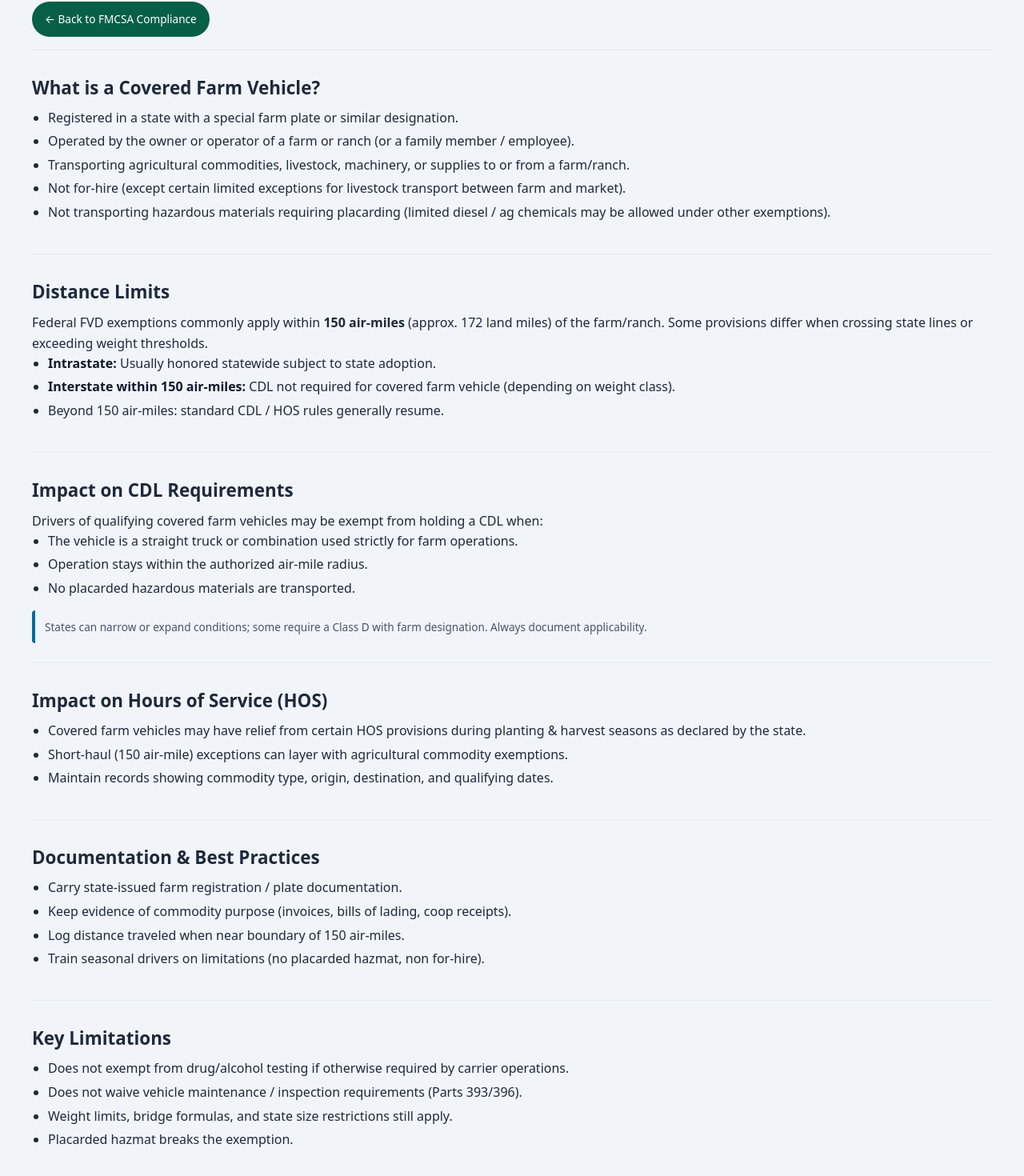
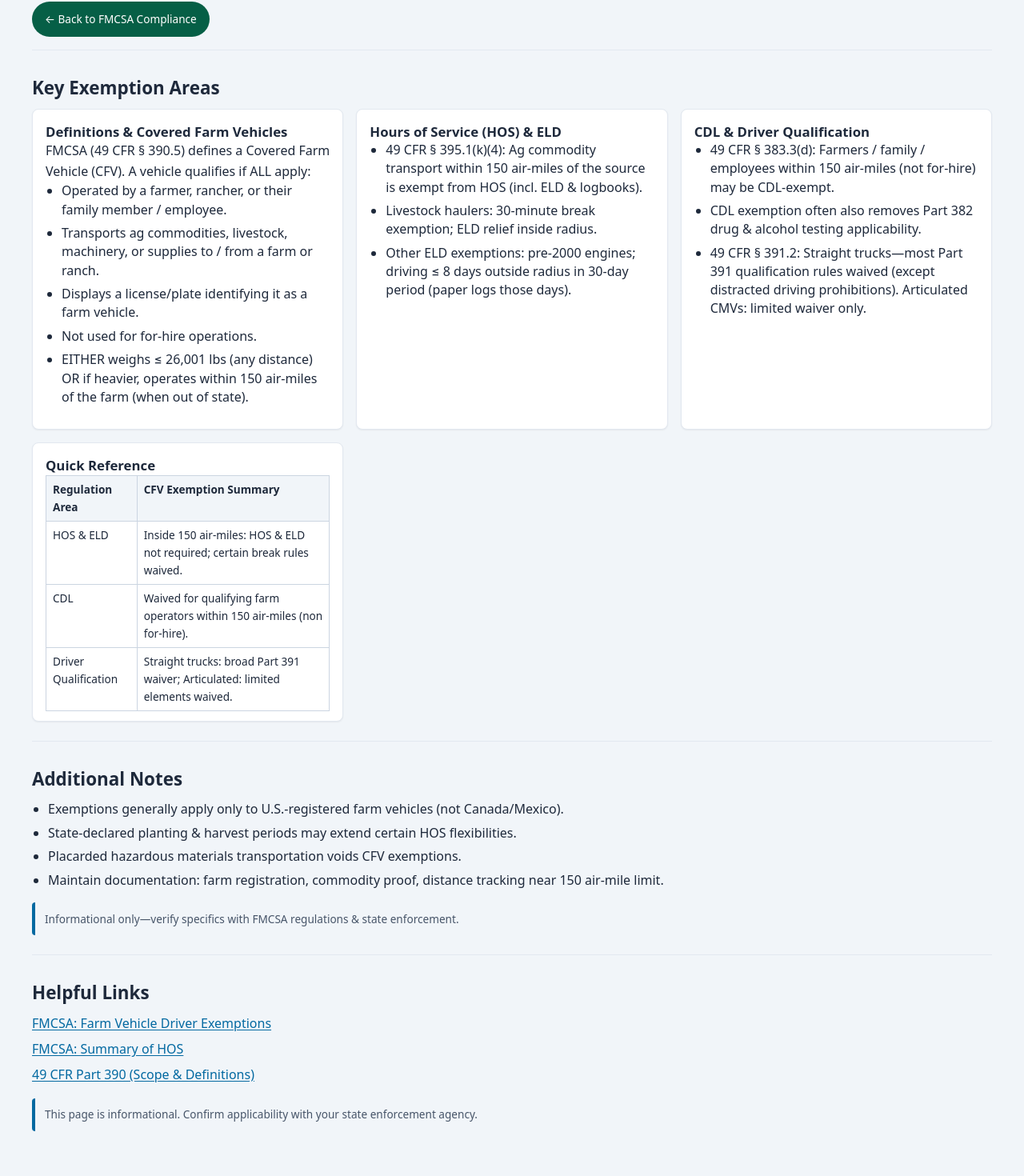
Before and after one commit to Cocodog2014/fixdq-Prod, a React (Vite) app: page /farm-vehicle-driver-exemptions in a window 1280 px wide. Shown: the part 414-1884 px from the top of the page at 80% size. Built offline with nearby package versions, Linux system fonts and the light colour scheme; no server answers.

Commit message:
farm exempt grid

```diff
--- a/src/pages/FMCSACompliance/FarmVehicleDriverExemptions/FarmVehicleDriverExemptions.css
+++ b/src/pages/FMCSACompliance/FarmVehicleDriverExemptions/FarmVehicleDriverExemptions.css
@@ -15,3 +15,9 @@
 .fvdx-links a:focus, .fvdx-links a:hover { color:#0c4a6e; }
 
 .fvdx-section .note { font-size:.85rem; color:#475569; background:#f1f5f9; padding:.6rem .75rem; border-left:4px solid #0369a1; border-radius:4px; }
+.fvdx-grid { display:grid; gap:1rem; grid-template-columns:repeat(auto-fit,minmax(300px,1fr)); margin-top:.75rem; }
+.fvdx-card { background:#fff; border:1px solid #e2e8f0; border-radius:8px; padding:1rem 1rem .75rem; box-shadow:0 1px 2px rgba(0,0,0,.06); }
+.fvdx-card h3 { margin-top:0; font-size:1.05rem; }
+.fvdx-table { width:100%; border-collapse:collapse; font-size:.85rem; }
+.fvdx-table th, .fvdx-table td { border:1px solid #cbd5e1; padding:.4rem .5rem; vertical-align:top; }
+.fvdx-table th { background:#f1f5f9; text-align:left; font-weight:600; }
--- a/src/pages/FMCSACompliance/FarmVehicleDriverExemptions/FarmVehicleDriverExemptions.jsx
+++ b/src/pages/FMCSACompliance/FarmVehicleDriverExemptions/FarmVehicleDriverExemptions.jsx
@@ -16,65 +16,61 @@ export default function FarmVehicleDriverExemptions() {
         </div>
       </section>
 
-      <section className="container fvdx-section" aria-labelledby="definition">
-        <h2 id="definition">What is a Covered Farm Vehicle?</h2>
-        <ul className="fvdx-bullets">
-          <li>Registered in a state with a special farm plate or similar designation.</li>
-          <li>Operated by the owner or operator of a farm or ranch (or a family member / employee).</li>
-          <li>Transporting agricultural commodities, livestock, machinery, or supplies to or from a farm/ranch.</li>
-          <li>Not for-hire (except certain limited exceptions for livestock transport between farm and market).</li>
-          <li>Not transporting hazardous materials requiring placarding (limited diesel / ag chemicals may be allowed under other exemptions).</li>
-        </ul>
+      <section className="container fvdx-section" aria-labelledby="grid-title">
+        <h2 id="grid-title">Key Exemption Areas</h2>
+        <div className="fvdx-grid">
+          <div className="fvdx-card" aria-labelledby="def-cfv">
+            <h3 id="def-cfv">Definitions & Covered Farm Vehicles</h3>
+            <p>FMCSA (49 CFR § 390.5) defines a Covered Farm Vehicle (CFV). A vehicle qualifies if ALL apply:</p>
+            <ul className="fvdx-bullets">
+              <li>Operated by a farmer, rancher, or their family member / employee.</li>
+              <li>Transports ag commodities, livestock, machinery, or supplies to / from a farm or ranch.</li>
+              <li>Displays a license/plate identifying it as a farm vehicle.</li>
+              <li>Not used for for‑hire operations.</li>
+              <li>EITHER weighs ≤ 26,001 lbs (any distance) OR if heavier, operates within 150 air‑miles of the farm (when out of state).</li>
+            </ul>
+          </div>
+          <div className="fvdx-card" aria-labelledby="hos-eld">
+            <h3 id="hos-eld">Hours of Service (HOS) & ELD</h3>
+            <ul className="fvdx-bullets">
+              <li>49 CFR § 395.1(k)(4): Ag commodity transport within 150 air‑miles of the source is exempt from HOS (incl. ELD & logbooks).</li>
+              <li>Livestock haulers: 30‑minute break exemption; ELD relief inside radius.</li>
+              <li>Other ELD exemptions: pre‑2000 engines; driving ≤ 8 days outside radius in 30‑day period (paper logs those days).</li>
+            </ul>
+          </div>
+          <div className="fvdx-card" aria-labelledby="cdl-qual">
+            <h3 id="cdl-qual">CDL & Driver Qualification</h3>
+            <ul className="fvdx-bullets">
+              <li>49 CFR § 383.3(d): Farmers / family / employees within 150 air‑miles (not for‑hire) may be CDL‑exempt.</li>
+              <li>CDL exemption often also removes Part 382 drug & alcohol testing applicability.</li>
+              <li>49 CFR § 391.2: Straight trucks—most Part 391 qualification rules waived (except distracted driving prohibitions). Articulated CMVs: limited waiver only.</li>
+            </ul>
+          </div>
+            <div className="fvdx-card" aria-labelledby="quick-ref">
+              <h3 id="quick-ref">Quick Reference</h3>
+              <table className="fvdx-table" aria-label="Quick Reference Table">
+                <thead>
+                  <tr><th>Regulation Area</th><th>CFV Exemption Summary</th></tr>
+                </thead>
+                <tbody>
+                  <tr><td>HOS & ELD</td><td>Inside 150 air‑miles: HOS & ELD not required; certain break rules waived.</td></tr>
+                  <tr><td>CDL</td><td>Waived for qualifying farm operators within 150 air‑miles (non for‑hire).</td></tr>
+                  <tr><td>Driver Qualification</td><td>Straight trucks: broad Part 391 waiver; Articulated: limited elements waived.</td></tr>
+                </tbody>
+              </table>
+            </div>
+        </div>
       </section>
 
-      <section className="container fvdx-section" aria-labelledby="distance-limits">
-        <h2 id="distance-limits">Distance Limits</h2>
-        <p>Federal FVD exemptions commonly apply within <strong>150 air-miles</strong> (approx. 172 land miles) of the farm/ranch. Some provisions differ when crossing state lines or exceeding weight thresholds.</p>
+      <section className="container fvdx-section" aria-labelledby="addl-notes">
+        <h2 id="addl-notes">Additional Notes</h2>
         <ul className="fvdx-bullets">
-          <li><strong>Intrastate:</strong> Usually honored statewide subject to state adoption.</li>
-          <li><strong>Interstate within 150 air-miles:</strong> CDL not required for covered farm vehicle (depending on weight class).</li>
-          <li>Beyond 150 air-miles: standard CDL / HOS rules generally resume.</li>
+          <li>Exemptions generally apply only to U.S.-registered farm vehicles (not Canada/Mexico).</li>
+          <li>State-declared planting & harvest periods may extend certain HOS flexibilities.</li>
+          <li>Placarded hazardous materials transportation voids CFV exemptions.</li>
+          <li>Maintain documentation: farm registration, commodity proof, distance tracking near 150 air‑mile limit.</li>
         </ul>
-      </section>
-
-      <section className="container fvdx-section" aria-labelledby="cdl-impact">
-        <h2 id="cdl-impact">Impact on CDL Requirements</h2>
-        <p>Drivers of qualifying covered farm vehicles may be exempt from holding a CDL when:</p>
-        <ul className="fvdx-bullets">
-          <li>The vehicle is a straight truck or combination used strictly for farm operations.</li>
-          <li>Operation stays within the authorized air-mile radius.</li>
-          <li>No placarded hazardous materials are transported.</li>
-        </ul>
-        <p className="note">States can narrow or expand conditions; some require a Class D with farm designation. Always document applicability.</p>
-      </section>
-
-      <section className="container fvdx-section" aria-labelledby="hos-impact">
-        <h2 id="hos-impact">Impact on Hours of Service (HOS)</h2>
-        <ul className="fvdx-bullets">
-          <li>Covered farm vehicles may have relief from certain HOS provisions during planting & harvest seasons as declared by the state.</li>
-          <li>Short-haul (150 air-mile) exceptions can layer with agricultural commodity exemptions.</li>
-          <li>Maintain records showing commodity type, origin, destination, and qualifying dates.</li>
-        </ul>
-      </section>
-
-      <section className="container fvdx-section" aria-labelledby="documentation">
-        <h2 id="documentation">Documentation & Best Practices</h2>
-        <ul className="fvdx-bullets">
-          <li>Carry state-issued farm registration / plate documentation.</li>
-          <li>Keep evidence of commodity purpose (invoices, bills of lading, coop receipts).</li>
-          <li>Log distance traveled when near boundary of 150 air-miles.</li>
-          <li>Train seasonal drivers on limitations (no placarded hazmat, non for-hire).</li>
-        </ul>
-      </section>
-
-      <section className="container fvdx-section" aria-labelledby="limitations">
-        <h2 id="limitations">Key Limitations</h2>
-        <ul className="fvdx-bullets">
-          <li>Does not exempt from drug/alcohol testing if otherwise required by carrier operations.</li>
-          <li>Does not waive vehicle maintenance / inspection requirements (Parts 393/396).</li>
-          <li>Weight limits, bridge formulas, and state size restrictions still apply.</li>
-          <li>Placarded hazmat breaks the exemption.</li>
-        </ul>
+        <p className="note">Informational only—verify specifics with FMCSA regulations & state enforcement.</p>
       </section>
 
       <section className="container fvdx-section" aria-labelledby="links">
```
